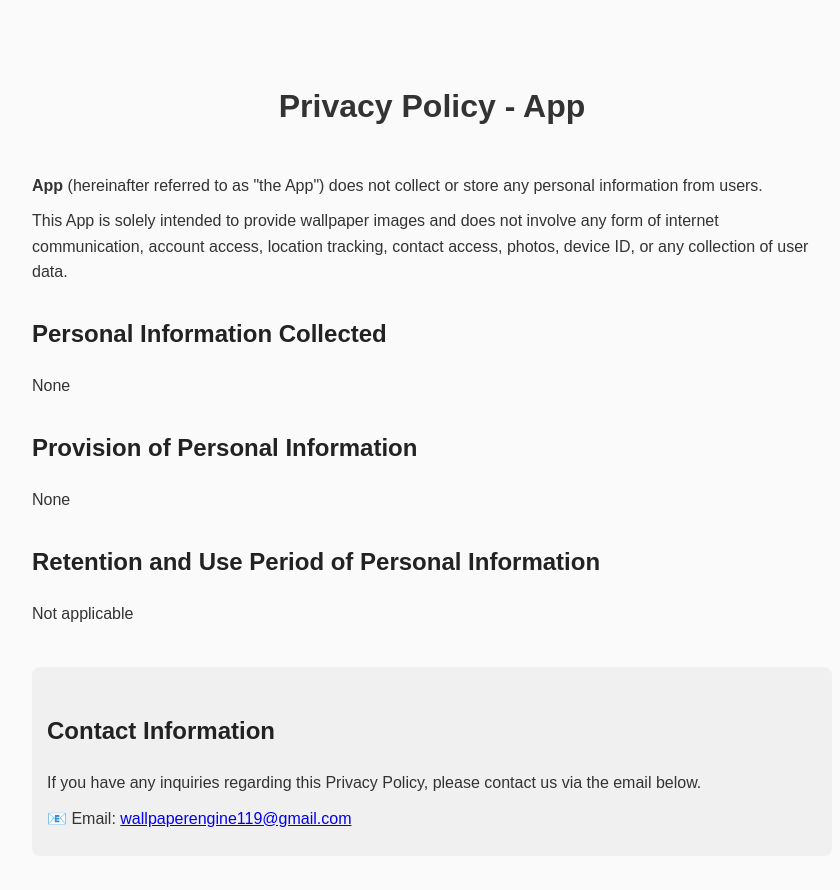
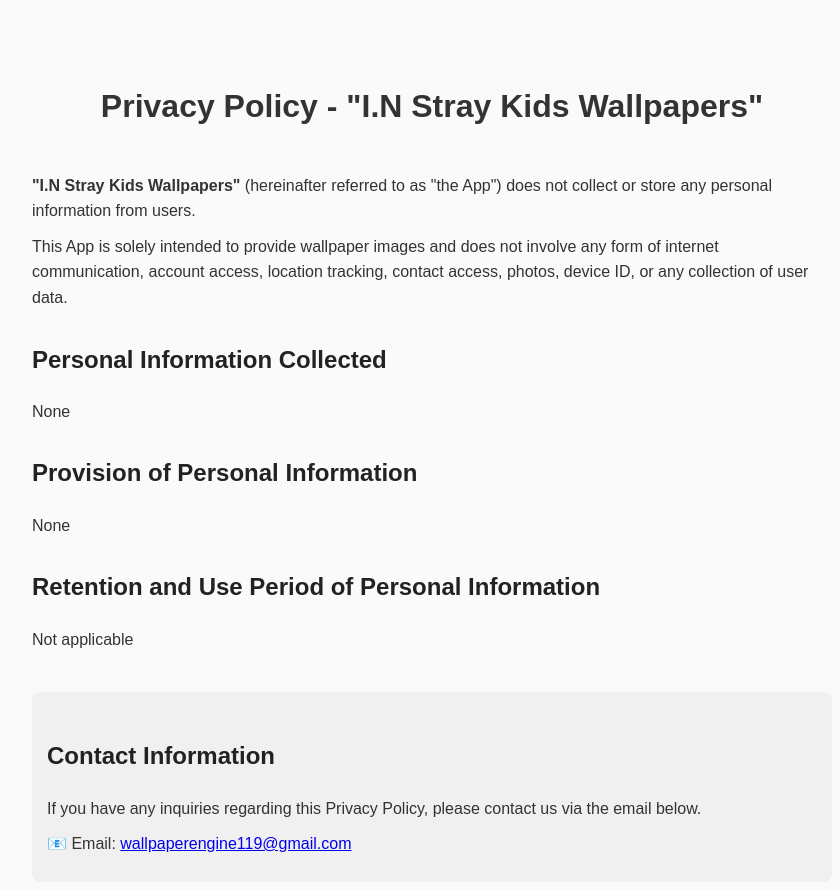
Before and after one commit to chillenglish0/privacy_policy_instraykidswallpapers, a plain HTML site: page index.html in a window 1280 px wide. Shown: the whole page, without its empty margins (208-1048 px from the left). Drawn offline with Linux system fonts and the light colour scheme.

Commit message:
Update and rename index_wallpapers.html to index.html

```diff
--- a/index_wallpapers.html
+++ b/index.html
@@ -2,7 +2,7 @@
 <html lang="en">
 <head>
   <meta charset="UTF-8">
-  <title>Privacy Policy - App</title>
+  <title>Privacy Policy - "I.N Stray Kids Wallpapers"</title>
   <style>
     body {
       font-family: Arial, Helvetica, sans-serif;
@@ -33,9 +33,9 @@
   </style>
 </head>
 <body>
-  <h1>Privacy Policy - App</h1>
+  <h1>Privacy Policy - "I.N Stray Kids Wallpapers"</h1>
 
-  <p><strong>App</strong> (hereinafter referred to as "the App") does not collect or store any personal information from users.</p>
+  <p><strong>"I.N Stray Kids Wallpapers"</strong> (hereinafter referred to as "the App") does not collect or store any personal information from users.</p>
   <p>This App is solely intended to provide wallpaper images and does not involve any form of internet communication, account access, location tracking, contact access, photos, device ID, or any collection of user data.</p>
 
   <h2>Personal Information Collected</h2>
```
